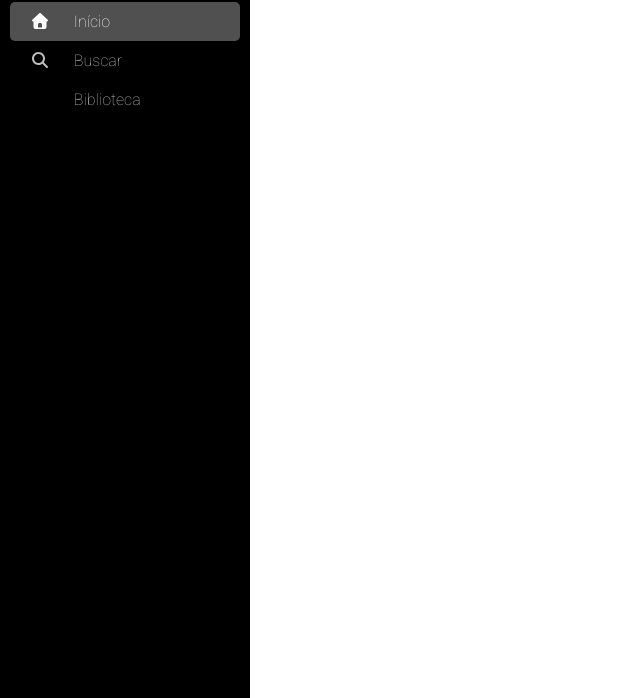
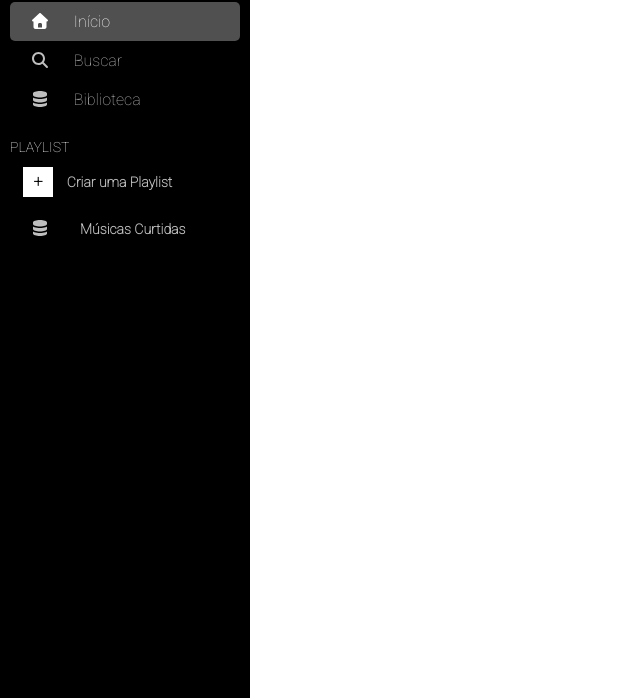
Before and after one commit to benevenutoj/spotify-layout, a plain HTML site: page index.html in a window 1280 px wide. Shown: the part 102-800 px from the top of the page, without its empty margins (0-640 px from the left). Drawn offline with Linux system fonts and the light colour scheme.

Commit message:
segundo side bar menu

```diff
--- a/css/style.css
+++ b/css/style.css
@@ -15,6 +15,7 @@ body {
     width: 250px;
     padding: 10px;
     height: 100%;
+    /* SCROLL FAZ COM QUE OS ITENS SUMAN, APAREÇAM OU MALEÁVEIS */
     overflow-y: auto;
     overflow-x: hidden;
     background-color: black;
@@ -22,7 +23,6 @@ body {
 
 .sidebar_wrapper {
     padding-bottom: 200px;
-    color: yellow;
 }
 
 .sidebar_menu {
@@ -51,3 +51,34 @@ body {
     background-color: rgb(80, 80, 80);
     border-radius: 5px;
 }
+
+.sidebar_menu_item {
+    margin-top: 12px;
+    cursor: pointer;
+    vertical-align: middle;
+}
+
+.sidebar_menu p.sidebar_menu_title {
+    color: white;
+    /* MAÍSUCULO */
+    text-transform: uppercase;
+    font-size: 14px;
+}
+
+.sidebar_menu_item_componente {
+    width: 30px;
+    height: 30px;
+    text-align: center;
+    line-height: 30px;
+    display: inline-block;
+    color: black;
+    font-weight: bold;
+    background-color: white;
+    margin-left: 13px;
+}
+
+.sidebar_menu_item span {
+    font-weight: bold;
+    font-size: 14px;
+    padding: 0 10px;
+}
--- a/index.html
+++ b/index.html
@@ -14,20 +14,38 @@
 </head>
 
 <body>
+    <!-- barra lateral -->
     <div class="sidebar">
+        <!-- div de conteúdo da barra lateral -->
         <div class="sidebar-wraper">
-
+            <!--logo da barra lateral-->
             <div class="sidebar_logo">
                 <img src="img/spotify-logo-branca-white.png" alt="">
             </div>
-            <!--side bar logo-->
 
+            <!-- opções do MENU (início, buscar e biblioteca) -->
             <div class="sidebar_menu">
                 <a class="sidebar_menu_selecionado" href="#"><i class="fas fa-home"></i> Início</a>
                 <a href="#"><i class="fas fa-search"></i> Buscar</a>
-                <a href="#"><i class="fas fa=database"></i> Biblioteca</a>
+                <a href="#"><i class="fas fa-database"></i> Biblioteca</a>
             </div>
-            <!--side bar menu-->
+            <!-- opções da Playlist -->
+            <div class="sidebar_menu">
+                <p class="sidebar_menu_title">Playlist</p>
+                <!-- Criar uma Playlist -->
+                <div class="sidebar_menu_item">
+                    <!-- ícone componente -->
+                    <div class="sidebar_menu_item_componente">
+                        +
+                    </div>
+                    <span>Criar uma Playlist</span>
+                </div>
+                <!-- Músicas curtidas -->
+                <div class="sidebar_menu_item">
+                    <a href=""><i class="fas fa-database"></i><span>Músicas Curtidas</span></a>
+                    <!-- <span>Músicas Curtidas</span> -->
+                </div>
+            </div>
         </div>
     </div>
 
```
Also changed, not shown: img/181527.png (added), img/png-transparent-heart-computer-icons-information-icon-coracao-love-heart-vector-icons-thumbnail.png (added), img/pngtree-1k-3d-like-button-design-png-image_2762566.jpg (added).
